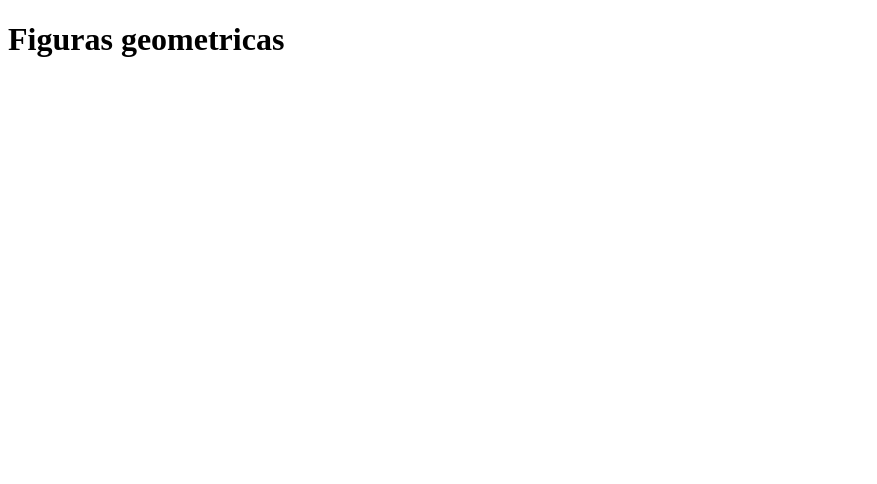
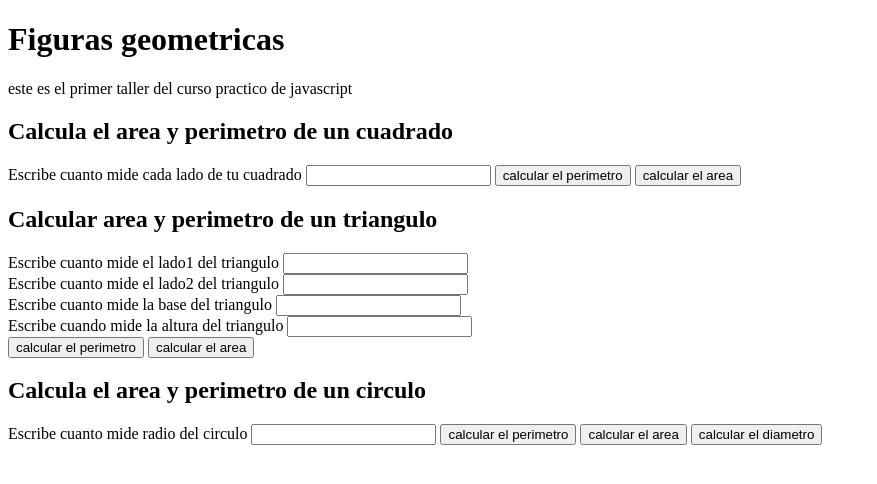
Before and after one commit to juliangranda/curso-platzi-backend-js, a plain HTML site: page JS_practico/figuras.html in a window 1280 px wide. Shown: the whole page, without its empty margins (0-877 px from the left). Drawn offline with Linux system fonts and the light colour scheme.

Commit message:
figuras geometricas y reto

```diff
--- a/JS_practico/figuras.html
+++ b/JS_practico/figuras.html
@@ -7,9 +7,82 @@
     <title>Figuras geometricas | curso practico de JS</title>
 </head>
 <body>
-    <h1>
-        Figuras geometricas
-    </h1>
+    <header>
+        <h1>
+            Figuras geometricas
+        </h1>
+        <p>este es el primer taller del curso practico de javascript</p>
+    </header>
+
+    <section>
+        <h2>Calcula el area y perimetro de un cuadrado</h2>
+
+        <form action="">
+            <label for="InputCuadrado">
+                Escribe cuanto mide cada lado de tu cuadrado
+            </label>
+            <input id="InputCuadrado" type="number">
+            <button type="button" onclick="calcularPerimetroCuadrado()">
+                calcular el perimetro
+            </button>
+            <button type="button" onclick="calcularAreaCuadrado()">
+                calcular el area
+            </button>
+        </form>
+    </section>
+    <section>
+        <h2>Calcular area y perimetro de un triangulo</h2>
+
+        <form action="">
+            <label for="InputTrianguloLado1">
+                Escribe cuanto mide el lado1 del triangulo
+            </label>
+            <input id="InputTrianguloLado1" type="number">
+            <div></div>
+            <label for="InputTrianguloLado2">
+                Escribe cuanto mide el lado2 del triangulo
+            </label>
+            <input id="InputTrianguloLado2" type="number">
+            <div></div>
+            <label for="InputTrianguloBase">
+                Escribe cuanto mide la base del triangulo
+            </label>
+            <input id="InputTrianguloBase" type="number">
+            <div></div>
+            <label for="InputTrianguloAltura">
+                Escribe cuando mide la altura del triangulo
+            </label>
+            <input id="InputTrianguloAltura" type="number" >
+            <div></div>
+            <button type="button" onclick = "calcularPerimetroTriangulo()">
+                calcular el perimetro
+            </button>
+            <button type="button" onclick="calcularAreaTriangulo()">
+                calcular el area
+            </button>
+        </form>
+    </section>
+
+
+    <section>
+        <h2>Calcula el area y perimetro de un circulo</h2>
+
+        <form action="">
+            <label for="InputCirculo">
+                Escribe cuanto mide radio del circulo
+            </label>
+            <input id="InputCirculo" type="number">
+            <button type="button" onclick="calcularPerimetroCirculo()">
+                calcular el perimetro
+            </button>
+            <button type="button" onclick="calcularAreaCirculo()">
+                calcular el area
+            </button>
+            <button type="button" onclick="calcularDiametroCirculo()">
+                calcular el diametro
+            </button>
+        </form>
+    </section>
 
     <script src="./figuras.js"></script>
 </body>
--- a/JS_practico/figuras.js
+++ b/JS_practico/figuras.js
@@ -70,3 +70,65 @@ function areaCirculo(radio){
 
 
 console.groupEnd();
+
+//aqui interactuamos con el html
+
+function calcularPerimetroCuadrado(){
+    const input = document.getElementById("InputCuadrado");
+    const value = input.value;
+
+    const perimetro = perimetroCuadrado(value);
+    alert(perimetro);
+}
+function calcularAreaCuadrado(){
+    const input = document.getElementById("InputCuadrado");
+    const value = input.value;
+
+    const perimetro = areaCuadrado(value);
+    alert(perimetro);
+}
+
+function calcularPerimetroTriangulo(){
+    const input1 = document.getElementById("InputTrianguloLado1");
+    const input2 = document.getElementById("InputTrianguloLado2");
+    const input3 = document.getElementById("InputTrianguloBase");
+
+    const lado1 = Number(input1.value);
+    const lado2 = Number(input2.value);
+    const base = Number(input3.value);
+
+    const perimetro = perimetroTriangulo(lado1,lado2,base);
+    alert(perimetro);
+}
+function calcularAreaTriangulo(){
+    const input = document.getElementById("InputTrianguloBase");
+    const input2 = document.getElementById("InputTrianguloAltura");
+    const base = input.value;
+    const altura = input2.value;
+
+    const area = areaTriangulo(base, altura);
+    alert(area);
+}
+
+
+function calcularAreaCirculo(){
+    const input = document.getElementById("InputCirculo");
+    const radio = input.value;
+
+    const area = areaCirculo(radio);
+    alert(area);
+}
+function calcularPerimetroCirculo(){
+    const input = document.getElementById("InputCirculo");
+    const radio = input.value;
+
+    const perimetro = perimetroCirculo(radio);
+    alert(perimetro);
+}
+function calcularDiametroCirculo(){
+    const input = document.getElementById("InputCirculo");
+    const radio = input.value;
+
+    const diametro = diametroCirculo(radio);
+    alert(diametro);
+}
```
Also changed, not shown: JS_practico/reto_figuras.html (added, +43 -0 lines), JS_practico/reto_figuras.js (added, +37 -0 lines).
